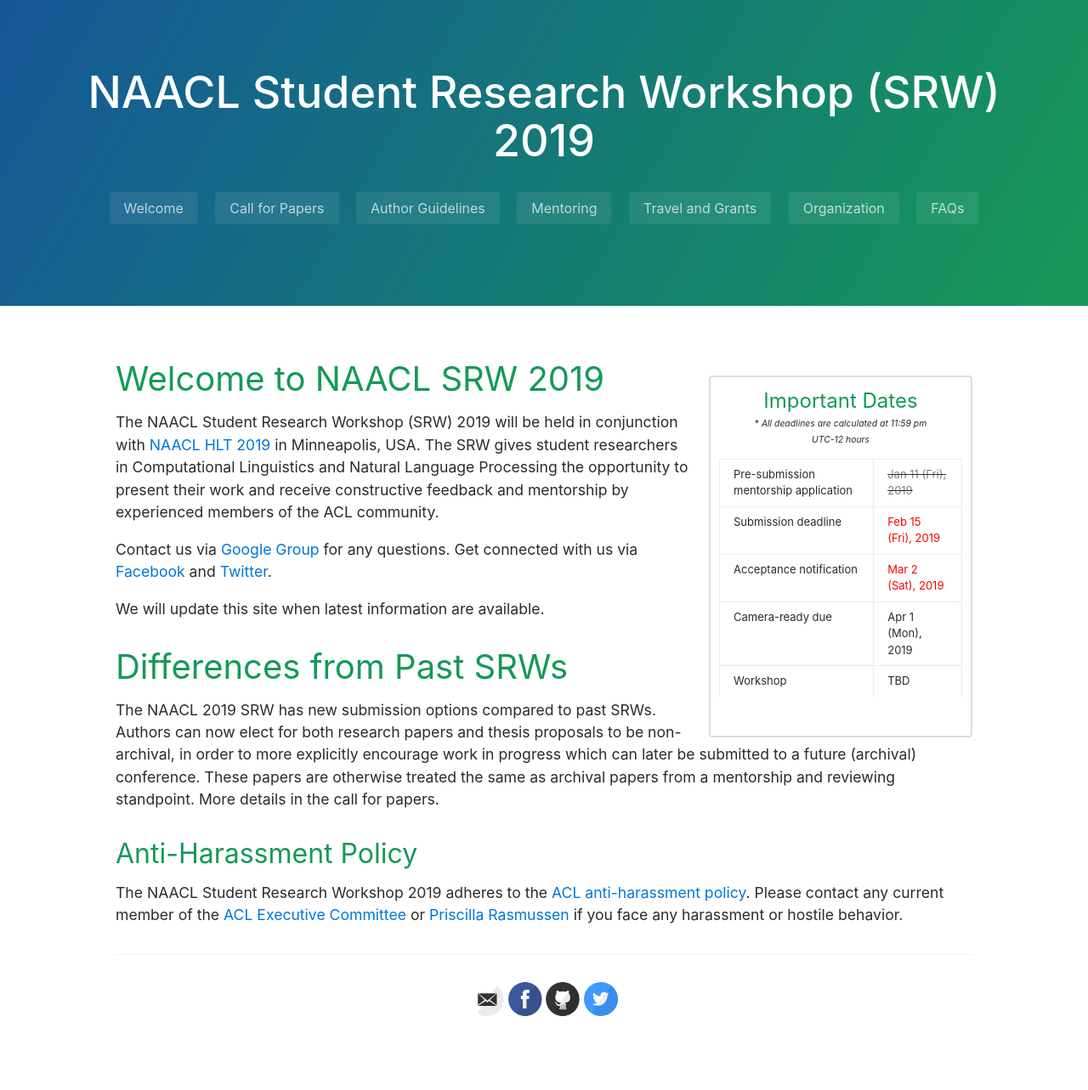
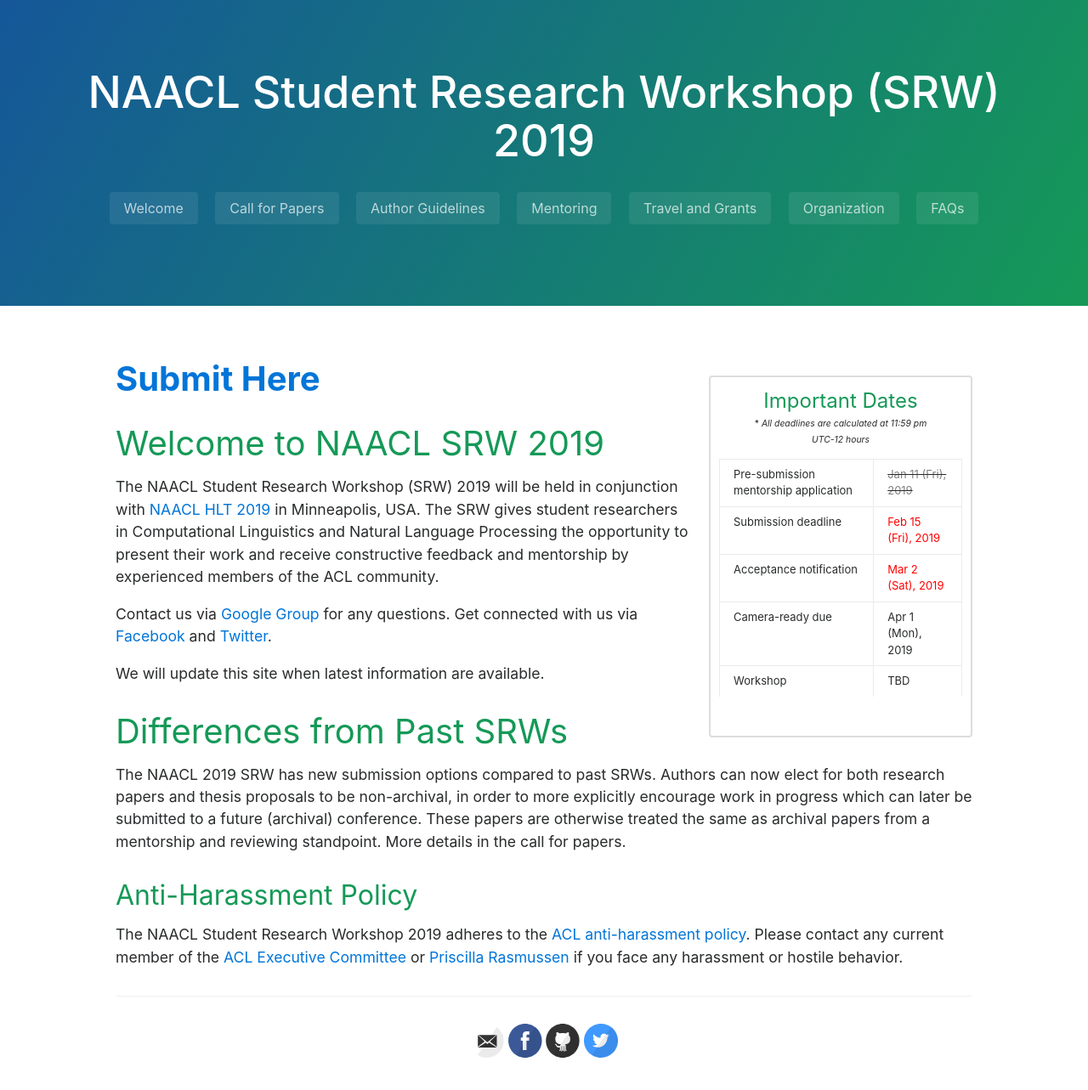
Before and after one commit to aacl2023-srw/aacl2023-srw.github.io, a Jekyll site: the page built from index.md, in a window 1280 px wide. Shown: the whole page at 85% size. Built offline with Jekyll 4.4.1, drawn with Linux system fonts in a browser that asks for light colours; before the commit the page ends 1234 px from its top, so only the background shows below that.

Commit message:
submit button

```diff
--- a/index.md
+++ b/index.md
@@ -5,6 +5,7 @@ permalink: /
 order: 1
 ---
 
+# [__Submit Here__](http://softconf.com/naacl2019/srw/)
 
 # Welcome to NAACL SRW 2019
 The NAACL Student Research Workshop (SRW) 2019 will be held in conjunction with [NAACL HLT 2019](http://naacl2019.org) in Minneapolis, USA. The SRW gives student researchers in Computational Linguistics and Natural Language Processing the opportunity to present their work and receive constructive feedback and mentorship by experienced members of the ACL community.
```
